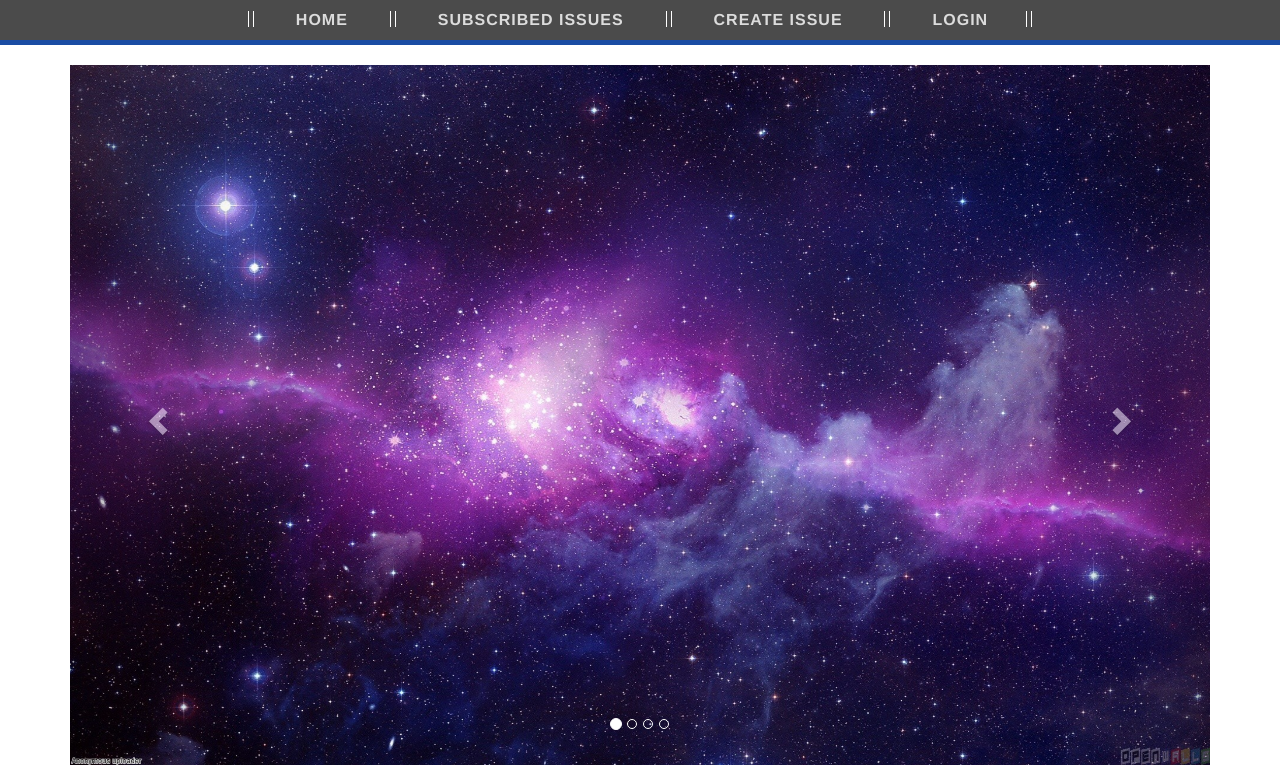
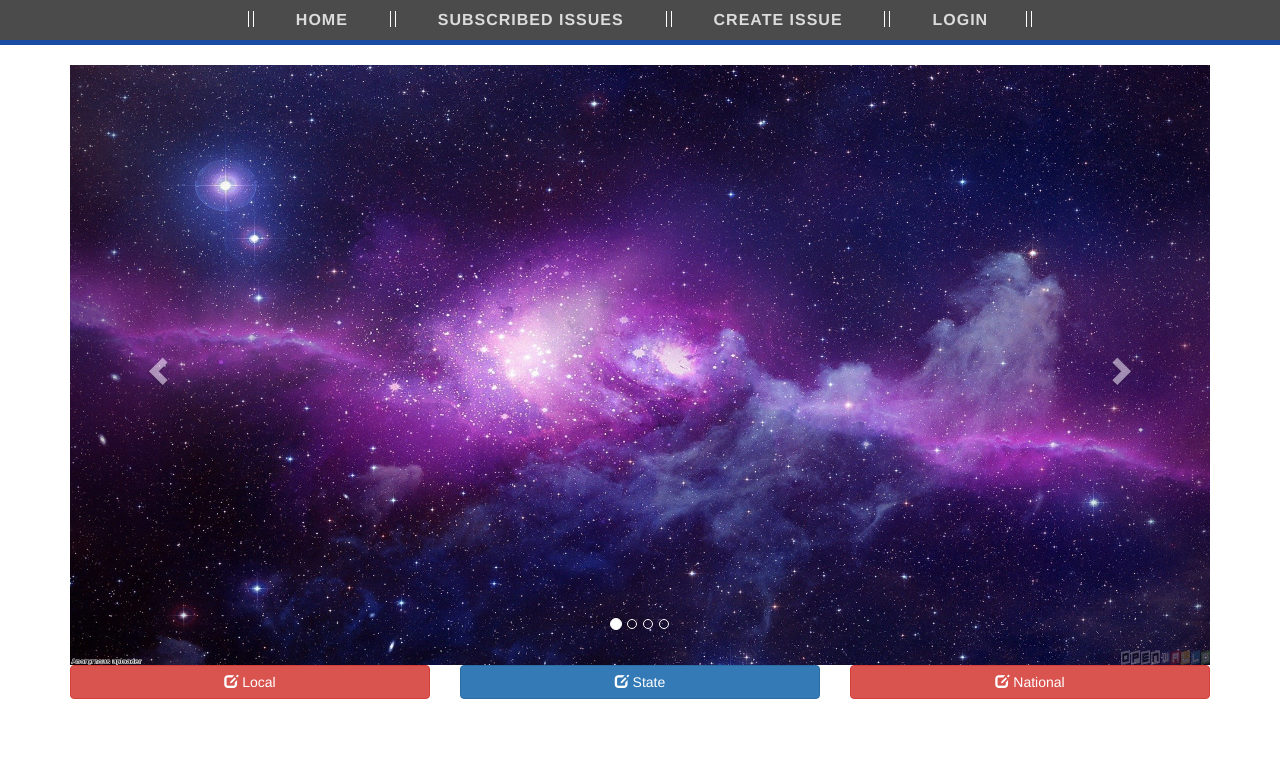
Before and after one commit to pjs33/HackArizona, a PHP site: page / in a window 1280 px wide. Shown: the part 80-845 px from the top of the page. After the commit the page ends 779 px from the top, so only its background shows below. Run offline with PHP 8.4, Linux system fonts and the light colour scheme; some libraries are stand-ins or nearby versions.

Commit message:
buttonssssssssssss

```diff
--- a/css/styles/indexstyle.css
+++ b/css/styles/indexstyle.css
@@ -1,4 +1,19 @@
 @CHARSET "UTF-8";
+
+.carousel-inner > .item > img,
+    .carousel-inner > .item > a > img {
+        width: 100%;
+        margin: auto;
+        height: 600px;
+    }
+
+.col-sm-4 {
+
+	text-align: CENTER;
+
+}
+
+
 
 /* navbar */
 .navbar-default {
@@ -11,7 +26,7 @@
 }
 .navbar-default .navbar-brand:hover,
 .navbar-default .navbar-brand:focus {
-    color: #ad1a06;
+    color: #449a8c;
 }
 /* link */
 .navbar-default .navbar-nav > li > a {
--- a/index.php
+++ b/index.php
@@ -9,18 +9,10 @@
 
     <!-- Bootstrap -->
     <link rel="stylesheet" href="http://maxcdn.bootstrapcdn.com/bootstrap/3.3.6/css/bootstrap.min.css">
-    <link rel="stylesheet" href="indexstyle.css">
+    <link rel="stylesheet" href="./css/styles/indexstyle.css">
     <script src="https://ajax.googleapis.com/ajax/libs/jquery/1.12.0/jquery.min.js"></script>
     <script src="http://maxcdn.bootstrapcdn.com/bootstrap/3.3.6/js/bootstrap.min.js"></script>
 
-    <style>
-    .carousel-inner > .item > img,
-    .carousel-inner > .item > a > img {
-        width: 100%;
-        margin: auto;
-        height: 700px;
-    }
-  </style>
 
   </head>
   <body>
@@ -75,6 +67,24 @@
 
 <!-- END CAROUSEL -->
 
+<!-- START COLUMN BUTTONS -->
+
+<div class="container">
+
+  <div class="row">
+    <div class="col-sm-4">
+	    <a href="#" type="button" class="btn btn-danger btn-block"><span class="glyphicon glyphicon-edit"></span> Local</a>
+    </div>
+    <div class="col-sm-4">
+       <a href="#" type="button" class="btn btn-primary btn-block"><span class="glyphicon glyphicon-edit"></span> State</a>
+    </div>
+    <div class="col-sm-4">
+      <a href="#" type="button" class="btn btn-danger btn-block"><span class="glyphicon glyphicon-edit"></span> National</a>
+    </div>
+  </div>
+</div>
+
+<!-- END COLUMN BUTTONS -->
 
     <!-- jQuery (necessary for Bootstrap's JavaScript plugins) -->
     <script src="https://ajax.googleapis.com/ajax/libs/jquery/1.11.3/jquery.min.js"></script>
```
